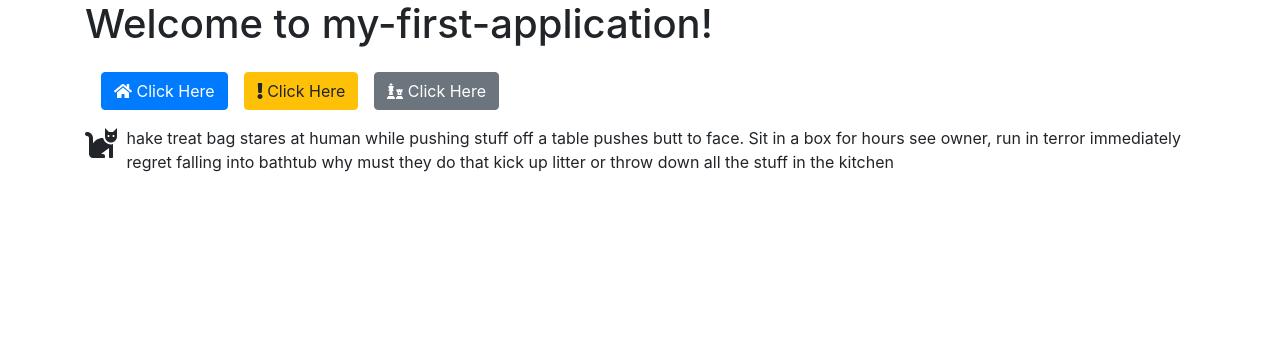
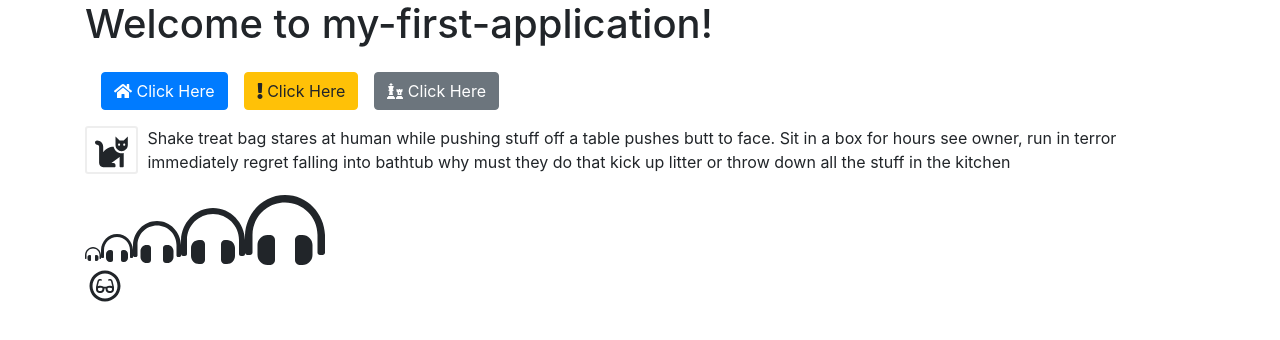
Before and after one commit to Kimserey/ng-vid-sample, an Angular app: page / in a window 1280 px wide. Shown: the top 340 px of the page. Built offline with nearby package versions, Linux system fonts and the light colour scheme.

Commit message:
Stack icons and size

```diff
--- a/src/app/app.component.html
+++ b/src/app/app.component.html
@@ -10,8 +10,21 @@
   </div>
 
   <blockquote>
-    <i class="fas fa-cat fa-2x fa-pull-left"></i>
-    hake treat bag stares at human while pushing stuff off a table pushes butt to face.
+    <i class="fas fa-cat fa-2x fa-pull-left fa-border"></i>
+    Shake treat bag stares at human while pushing stuff off a table pushes butt to face.
     Sit in a box for hours see owner, run in terror immediately regret falling into bathtub why must they do that kick up litter or throw down all the stuff in the kitchen
   </blockquote>
+
+  <div>
+    <i class="fas fa-headphones-alt"></i>
+    <i class="fas fa-headphones-alt fa-2x"></i>
+    <i class="fas fa-headphones-alt fa-3x"></i>
+    <i class="fas fa-headphones-alt fa-4x"></i>
+    <i class="fas fa-headphones-alt fa-5x"></i>
+  </div>
+
+  <span class="fa-stack">
+    <i class="far fa-circle fa-stack-2x"></i>
+    <i class="fas fa-glasses fa-stack-1x"></i>
+  </span>
 </div>
```
